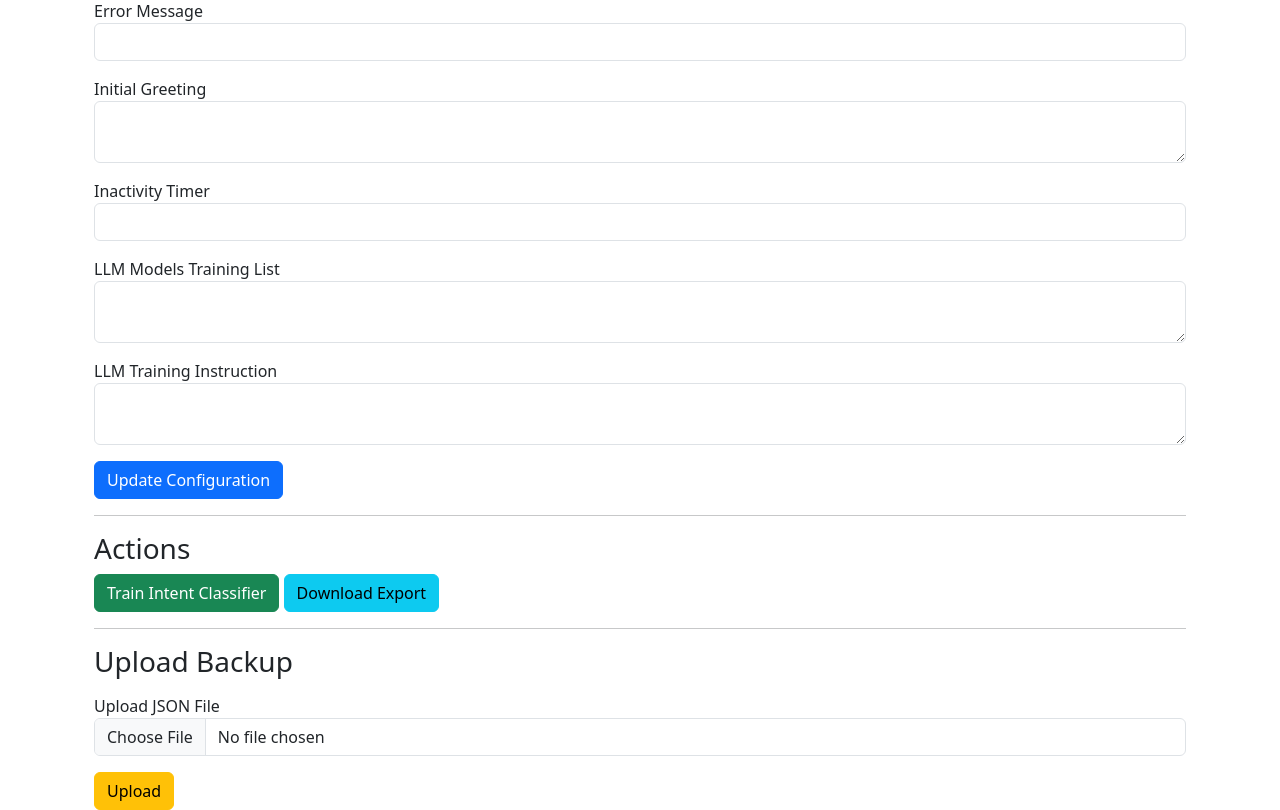
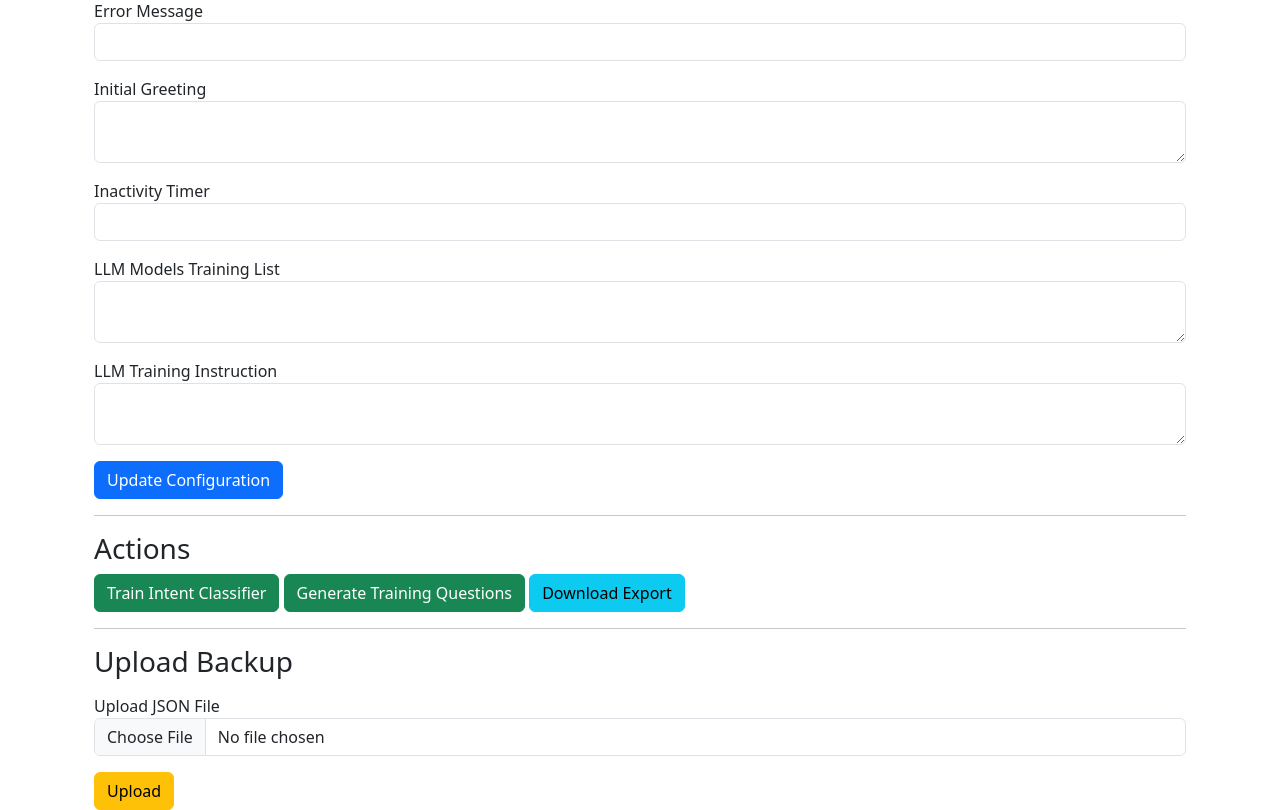
Before and after one commit to fdewes/bergwerk, a Flask app: template bergwerk-admin/app/templates/admin.html in a window 1280 px wide. Shown: the part 201-1011 px from the top of the page. Run offline with Flask 3, Linux system fonts and the light colour scheme; the template is opened without the code that fills it: values that come from a table or form of the project are taken from there, others are empty.

Commit message:
Add models + prompt for German training data generation

```diff
--- a/bergwerk-admin/app/app.py
+++ b/bergwerk-admin/app/app.py
@@ -16,8 +16,10 @@ default_settings = {
     "error_message": "Oops! Something went wrong. Ups! Hier funktionert etwas nicht!",
     "initial_greeting": "Um den Chatbot nutzen zu können, müssen Sie bitte unserer Datenschutzerklärung zustimmen. \n\n To proceed, please agree to our chatbot's privacy policy.",
     "inactivity_timer": "60",
-    "llm_models_training_list": "gemma3, gemma3:1b, deepseek-r1:1.5b, deepseek-r1:7b, llama3.2:1b, llama3.2:3b",
-    "llm_models_training_instruction": "Read the text below, which could serve as an answer to various questions..."
+    "English_llm_models_training_list": "gemma3, gemma3:1b, deepseek-r1:1.5b, deepseek-r1:7b, llama3.2:1b, llama3.2:3b",
+    "Deutsch_llm_models_training_list": "gemma3, gemma3:1b, deepseek-r1:1.5b, deepseek-r1:7b, llama3.2:1b, llama3.2:3b",
+    "English_llm_models_training_instruction": "Read the text below, which could serve as an answer to various questions...",
+    "Deutsch_llm_models_training_instruction": "Lies den folgenden Text, der als Antwort auf verschiedene Fragen dienen könnte. Bitte formuliere fünf bis zehn plausible Fragen..."
 }
 
 for key, value in default_settings.items():
@@ -51,11 +53,16 @@ def admin_panel():
             response = requests.get("http://api/admin/build_intent_classifier/")
             flash(f"Intent Classifier Training Response: {response.text}", "info")
 
+        elif "generate" in request.form:
+            response = requests.get("http://api/llm/llm_training_data/")
+            flash(f"Intent Classifier Training Response: {response.text}", "info")
+
         elif "export" in request.form:
             response = requests.get("http://api/admin/export/")
             with open("export.json", "wb") as f:
                 f.write(response.content)
             return send_file("export.json", as_attachment=True)
+
 
         elif "update_config" in request.form:
             for field in config_form.fields.keys():
--- a/bergwerk-admin/app/forms.py
+++ b/bergwerk-admin/app/forms.py
@@ -15,8 +15,8 @@ class ConfigForm(FlaskForm):
     error_message = StringField('Error Message', validators=[DataRequired()])
     initial_greeting = TextAreaField('Initial Greeting', validators=[DataRequired()])
     inactivity_timer = StringField('Inactivity Timer', validators=[DataRequired()])
-    llm_models_training_list = TextAreaField('LLM Models Training List', validators=[DataRequired()])
-    llm_models_training_instruction = TextAreaField('LLM Training Instruction', validators=[DataRequired()])
+    English_llm_models_training_list = TextAreaField('LLM Models Training List', validators=[DataRequired()])
+    English_llm_models_training_instruction = TextAreaField('LLM Training Instruction', validators=[DataRequired()])
 
     update_config = SubmitField('Update Configuration')
 
@@ -25,6 +25,6 @@ class ConfigForm(FlaskForm):
         "error_message": error_message,
         "initial_greeting": initial_greeting,
         "inactivity_timer": inactivity_timer,
-        "llm_models_training_list": llm_models_training_list,
-        "llm_models_training_instruction": llm_models_training_instruction
+        "English_llm_models_training_list": English_llm_models_training_list,
+        "English_llm_models_training_instruction": English_llm_models_training_instruction
     }
--- a/bergwerk-admin/app/templates/admin.html
+++ b/bergwerk-admin/app/templates/admin.html
@@ -26,13 +26,13 @@
         </div>
 
         <div class="form-group mt-3">
-            {{ config_form.llm_models_training_list.label }}
-            {{ config_form.llm_models_training_list(class="form-control", value=config_data.llm_models_training_list) }}
+            {{ config_form.English_llm_models_training_list.label }}
+            {{ config_form.English_llm_models_training_list(class="form-control", value=config_data.English_llm_models_training_list) }}
         </div>
 
         <div class="form-group mt-3">
-            {{ config_form.llm_models_training_instruction.label }}
-            {{ config_form.llm_models_training_instruction(class="form-control", value=config_data.llm_models_training_instruction) }}
+            {{ config_form.English_llm_models_training_instruction.label }}
+            {{ config_form.English_llm_models_training_instruction(class="form-control", value=config_data.English_llm_models_training_instruction) }}
         </div>
 
         <button type="submit" name="update_config" class="btn btn-primary mt-3">Update Configuration</button>
@@ -43,6 +43,7 @@
     <h3>Actions</h3>
     <form method="POST">
         <button name="train" class="btn btn-success">Train Intent Classifier</button>
+        <button name="generate" class="btn btn-success">Generate Training Questions</button>
         <button name="export" class="btn btn-info">Download Export</button>
     </form>
 
```
Also changed, not shown: bergwerk-api/app/service/llm.py (+35 -3 lines), bergwerk-wiki/configuration.txt (+6 -2 lines).
